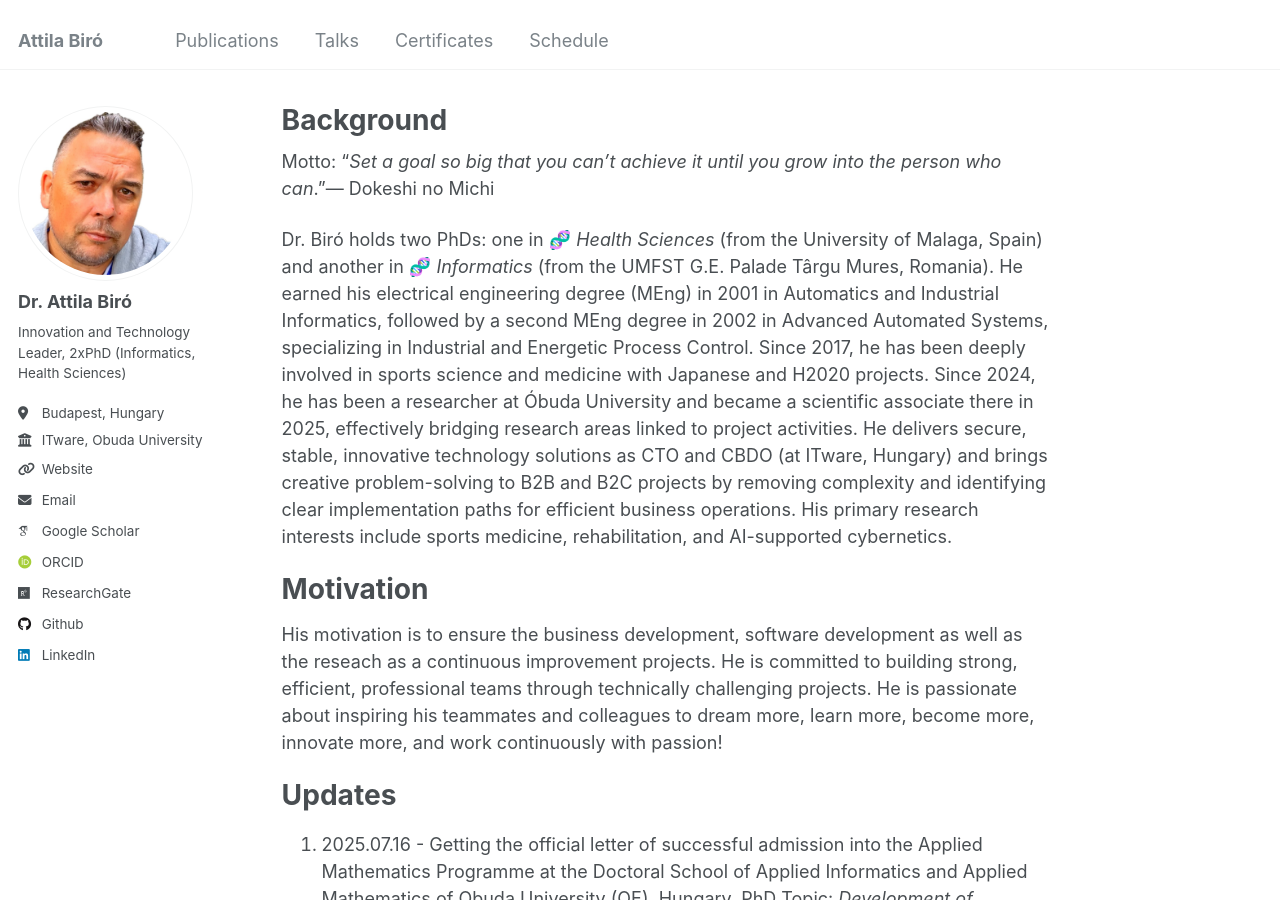
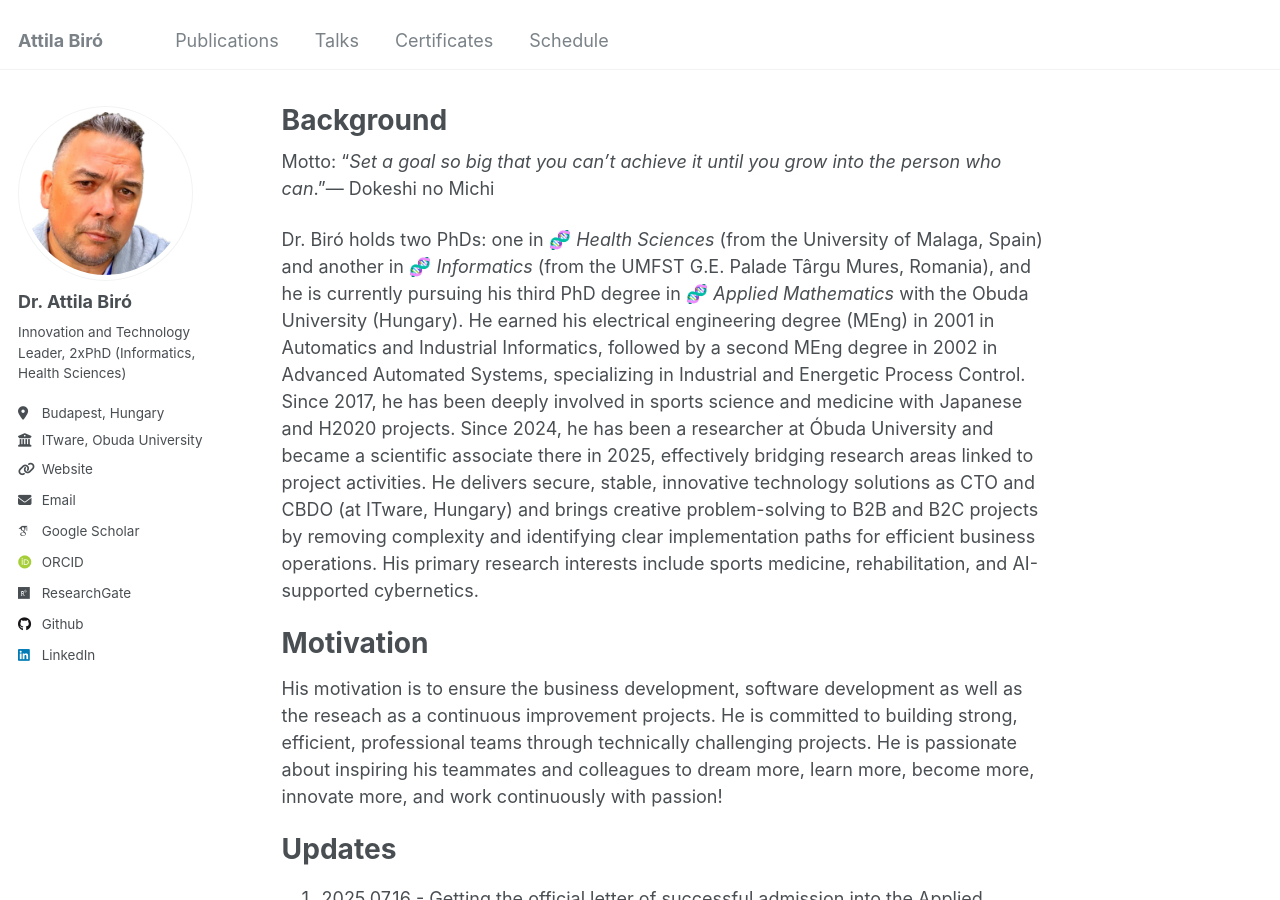
Before and after one commit to biroka/biroka.github.io, a Jekyll site: the page built from _pages/about.md, in a window 1280 px wide and 900 px high. Built offline with Jekyll 4.4.1, drawn with Linux system fonts in a browser that asks for light colours; some web fonts are replaced.

Commit message:
Update about.md

```diff
--- a/_pages/about.md
+++ b/_pages/about.md
@@ -9,7 +9,7 @@ redirect_from:
 
 Motto: "_Set a goal so big that you can't achieve it until you grow into the person who can_."—  Dokeshi no Michi
 
-Dr. Biró holds two PhDs: one in 🧬 _Health Sciences_ (from the University of Malaga, Spain) and another in 🧬 _Informatics_ (from the UMFST G.E. Palade Târgu Mures, Romania). He earned his electrical engineering degree (MEng) in 2001 in Automatics and Industrial Informatics, followed by a second MEng degree in 2002 in Advanced Automated Systems, specializing in Industrial and Energetic Process Control. Since 2017, he has been deeply involved in sports science and medicine with Japanese and H2020 projects. Since 2024, he has been a researcher at Óbuda University and became a scientific associate there in 2025, effectively bridging research areas linked to project activities. He delivers secure, stable, innovative technology solutions as CTO and CBDO (at ITware, Hungary) and brings creative problem-solving to B2B and B2C projects by removing complexity and identifying clear implementation paths for efficient business operations. His primary research interests include sports medicine, rehabilitation, and AI-supported cybernetics.
+Dr. Biró holds two PhDs: one in 🧬 _Health Sciences_ (from the University of Malaga, Spain) and another in 🧬 _Informatics_ (from the UMFST G.E. Palade Târgu Mures, Romania), and he is currently pursuing his third PhD degree in 🧬 _Applied Mathematics_ with the Obuda University (Hungary). He earned his electrical engineering degree (MEng) in 2001 in Automatics and Industrial Informatics, followed by a second MEng degree in 2002 in Advanced Automated Systems, specializing in Industrial and Energetic Process Control. Since 2017, he has been deeply involved in sports science and medicine with Japanese and H2020 projects. Since 2024, he has been a researcher at Óbuda University and became a scientific associate there in 2025, effectively bridging research areas linked to project activities. He delivers secure, stable, innovative technology solutions as CTO and CBDO (at ITware, Hungary) and brings creative problem-solving to B2B and B2C projects by removing complexity and identifying clear implementation paths for efficient business operations. His primary research interests include sports medicine, rehabilitation, and AI-supported cybernetics.
 
 Motivation
 ======
```
